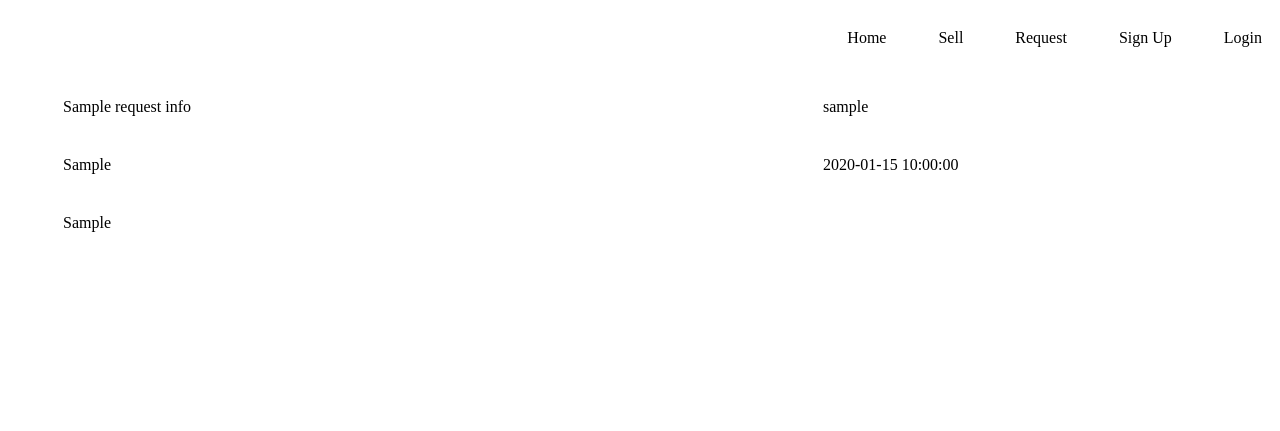
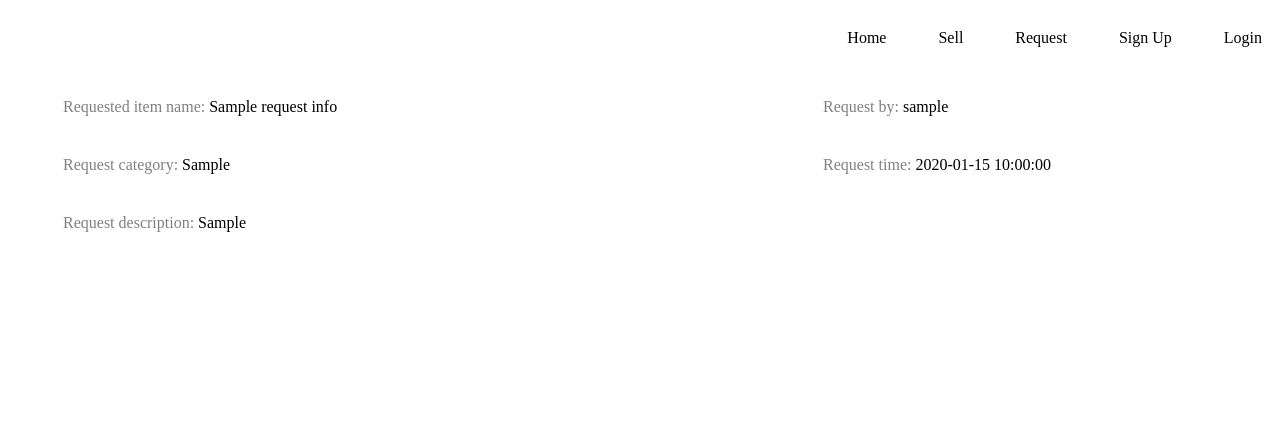
Before and after one commit to CYCKCN/FYP, a Flask app: template webpage/templates/requestdetail.html in a window 1280 px wide. Shown: the top 431 px of the page. Run offline with Flask 2, Linux system fonts and the light colour scheme; the template is opened without the code that fills it: most values are stand-ins (such as "Sample title", 1, 10 or a date in 2020); parts of the project's set-up code (start-up, migrations or seed data) failed here and were passed over; some web fonts are replaced.

Commit message:
display change

```diff
--- a/webpage/templates/home.html
+++ b/webpage/templates/home.html
@@ -69,6 +69,7 @@
                             <img src={{v.itemImg}} width="340" class="display-image"/>
                             <p class="display-text">{{v.itemName}}</p>
                             <p class="display-text">{{v.itemInfo}}</p>
+                            <p class="display-text">HKD {{v.itemPrice}}</p>
                         </div>
                     </a>
                     {% endfor %}
--- a/webpage/templates/requestdetail.html
+++ b/webpage/templates/requestdetail.html
@@ -26,13 +26,13 @@
         <div class="scroll-div">
             <div class="info-pack">
                 <div class="question-box">
-                    <p class="welcoming">{{requestInfo.requestTitle}}</p>
-                    <p class="welcoming">{{requestInfo.requestCate}}</p>
-                    <p class="welcoming">{{requestInfo.requestInfo}}</p>
+                    <p class="welcoming"><span style="color: grey;">Requested item name: </span>{{requestInfo.requestTitle}}</p>
+                    <p class="welcoming"><span style="color: grey;">Request category: </span>{{requestInfo.requestCate}}</p>
+                    <p class="welcoming"><span style="color: grey;">Request description: </span>{{requestInfo.requestInfo}}</p>
                 </div>
                 <div class="seller-info">
-                    <p class="welcoming">{{requestInfo.userName}}</p>
-                    <p class="welcoming">{{requestInfo.requestTime}}</p>
+                    <p class="welcoming"><span style="color: grey;">Request by: </span>{{requestInfo.userName}}</p>
+                    <p class="welcoming"><span style="color: grey;">Request time:</span> {{requestInfo.requestTime}}</p>
                 </div>
             </div>
 
```
